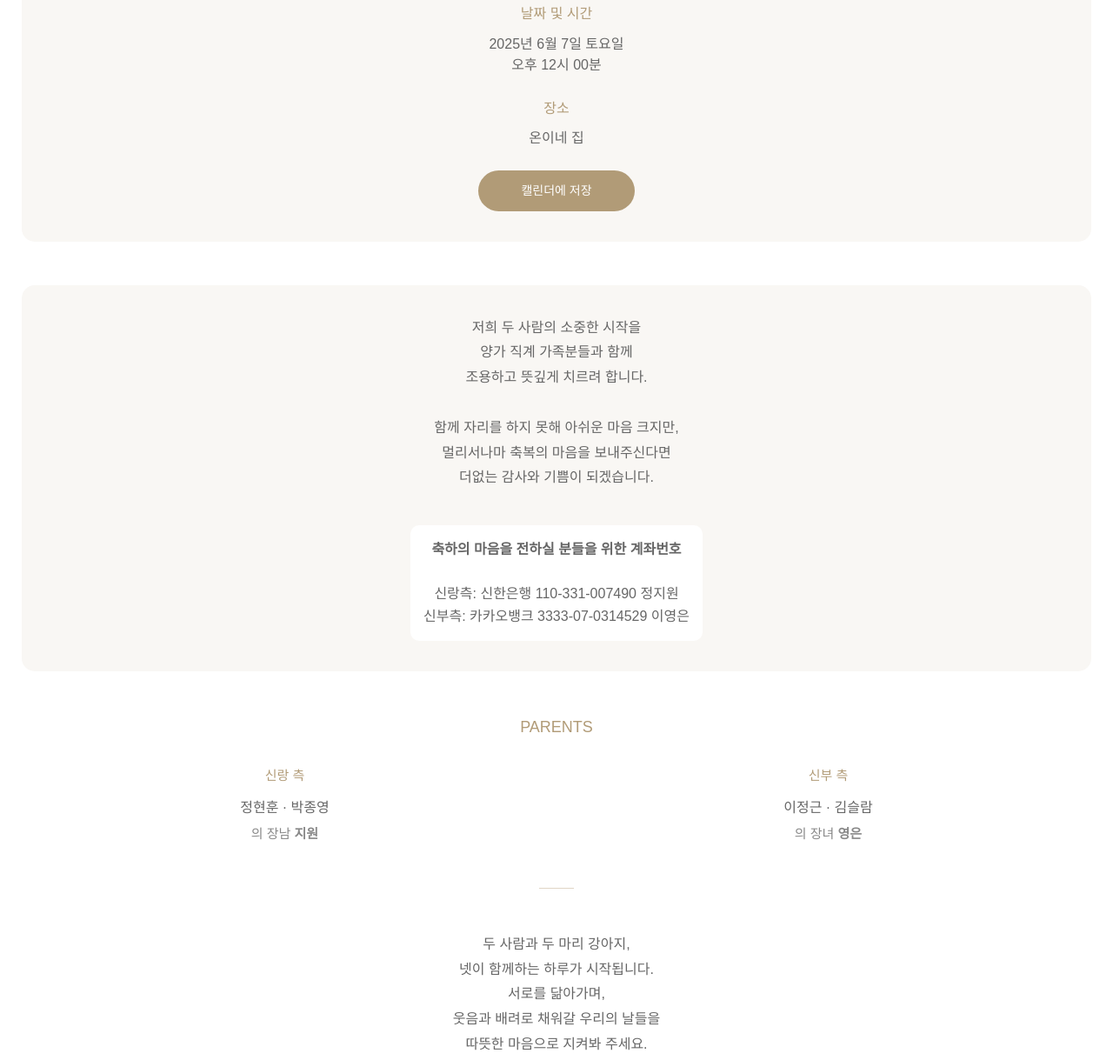
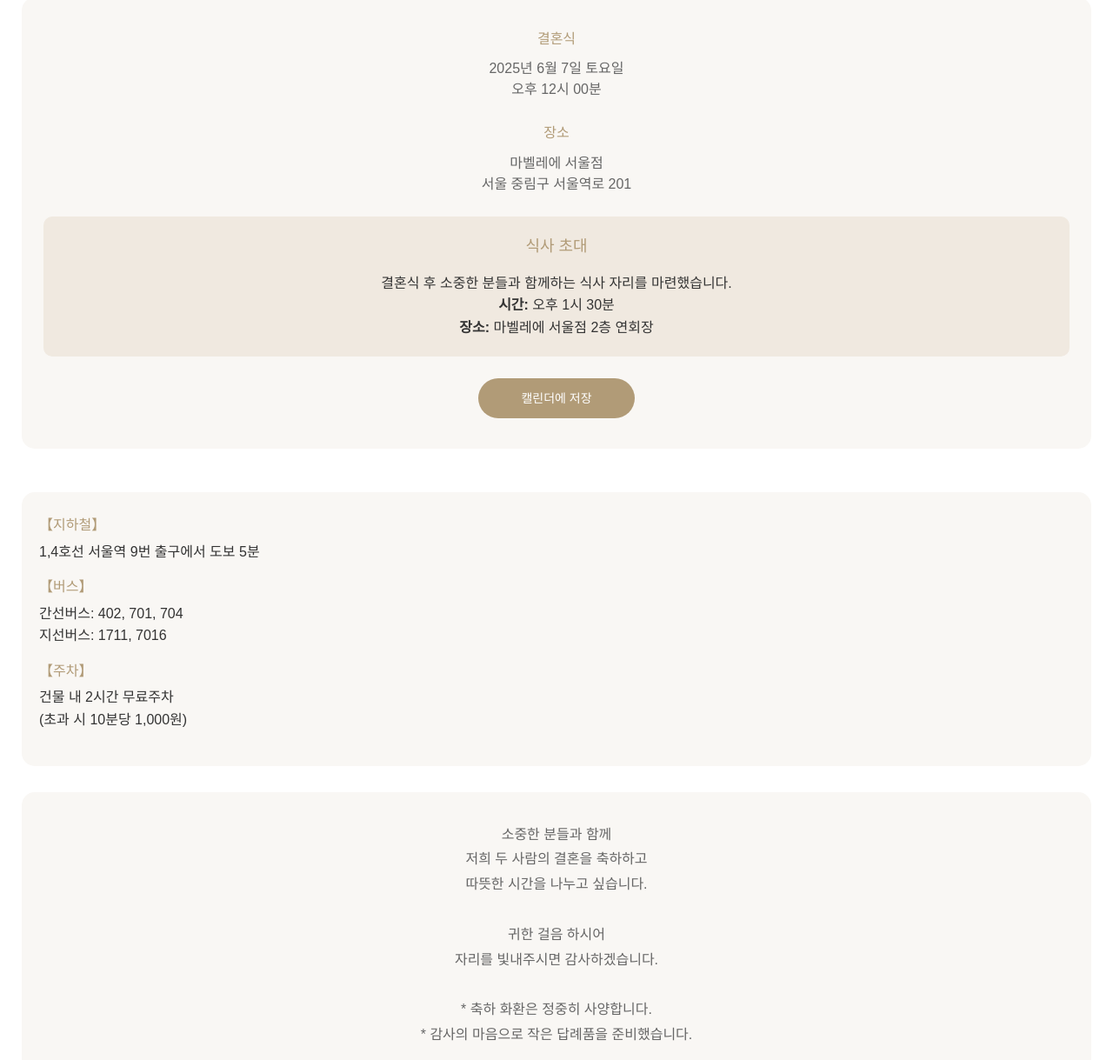
Before and after one commit to stupidcoderJung/we-wedding-party, a plain HTML site: page index.html in a window 1280 px wide. Shown: the part 1471-2690 px from the top of the page at 87% size. Drawn offline with nearby package versions, Linux system fonts and the light colour scheme; a script that the page names is missing.

Commit message:
Update index.html

```diff
--- a/index.html
+++ b/index.html
@@ -20,7 +20,7 @@
                 objectType: 'feed',
                 content: {
                     title: '정지원 ♡ 이영은, 평생을 약속하게 되었습니다',
-                    description: '2025년 6월 7일 토요일 오후 12시 00분, 온이네 집',
+                    description: '2025년 6월 7일 토요일 오후 12시 00분, 마벨레에 서울점',
                     imageUrl: 'https://cdn.pixabay.com/photo/2017/08/08/00/17/wedding-2609901_1280.jpg', // 실제 이미지 URL로 교체 필요
                     link: {
                         mobileWebUrl: 'https://stupidcoderjung.github.io/we-wedding/',
@@ -29,7 +29,7 @@
                 },
                 buttons: [
                     {
-                        title: '우리의 시작을 담았어요',
+                        title: '우리의 결혼식에 초대합니다',
                         link: {
                             mobileWebUrl: 'https://stupidcoderjung.github.io/we-wedding/',
                             webUrl: 'https://stupidcoderjung.github.io/we-wedding/',
@@ -307,6 +307,35 @@
             font-size: 14px;
             margin: 15px 0 30px;
         }
+
+        /* 추가된 스타일 */
+        .dinner-info {
+            margin-top: 20px;
+            background-color: #f0e9e0;
+            border-radius: 10px;
+            padding: 20px;
+            text-align: center;
+        }
+        .dinner-title {
+            font-size: 18px;
+            font-weight: 500;
+            color: #b19b77;
+            margin-bottom: 15px;
+        }
+        .transportation-info {
+            background-color: #f9f7f4;
+            border-radius: 15px;
+            padding: 25px 20px;
+            margin: 30px 0;
+        }
+        .transportation-item {
+            margin-bottom: 15px;
+        }
+        .transportation-title {
+            font-weight: 500;
+            margin-bottom: 5px;
+            color: #b19b77;
+        }
     </style>
 </head>
 <body>
@@ -316,7 +345,7 @@
             <div class="cover-info">
                 <h1 class="couple-names">정지원 <span class="heart-icon">♡</span> 이영은</h1>
                 <p class="wedding-date">2025.06.07 토 오후 12:00</p>
-                <p class="wedding-venue">온이네 집</p>
+                <p class="wedding-venue">마벨레에 서울점</p>
             </div>
         </div>
 
@@ -326,12 +355,13 @@
                     정신없던 남자와 원칙주의자 여자가<br/>
                     강아지를 사이에 두고 운명처럼 만났습니다.<br/>
                     <br/>
-                    덜렁대던 일상엔 질서가 생겼고,<br/>
-                    지나치게 정확했던 하루엔 웃음이 더해졌습니다.<br/>
+                    소중한 분들과 함께<br/>
+                    저희 두 사람의 새로운 시작을 축하하고자 합니다.<br/>
                     <br/>
-                    서로를 닮아가며,<br/>
-                    둘 보다는 넷이 더 따뜻한<br/>
-                    그런 하루들을 살아가려 합니다.
+                    바쁘시더라도 귀한 걸음 하시어<br/>
+                    자리를 빛내주시면 감사하겠습니다.<br/>
+                    <br/>
+                    정지원 & 이영은 드림
                 </p>
             </div>
 
@@ -341,28 +371,56 @@
 
             <div class="details-card">
                 <div class="details-item">
-                    <div class="details-label">날짜 및 시간</div>
+                    <div class="details-label">결혼식</div>
                     <div class="details-text">2025년 6월 7일 토요일<br>오후 12시 00분</div>
                 </div>
 
                 <div class="details-item">
                     <div class="details-label">장소</div>
-                    <div class="details-text">온이네 집</div>
+                    <div class="details-text">마벨레에 서울점<br>서울 중림구 서울역로 201</div>
+                </div>
+
+                <div class="dinner-info">
+                    <div class="dinner-title">식사 초대</div>
+                    <p>결혼식 후 소중한 분들과 함께하는 식사 자리를 마련했습니다.</p>
+                    <p><strong>시간:</strong> 오후 1시 30분</p>
+                    <p><strong>장소:</strong> 마벨레에 서울점 2층 연회장</p>
                 </div>
 
                 <a href="https://calendar.google.com/calendar/render?action=TEMPLATE&text=%EC%A0%95%EC%A7%80%EC%9B%90%20%EC%9D%B4%EC%98%81%EC%9D%80%20%EA%B2%B0%ED%98%BC%EC%8B%9D&dates=20250607T053000Z/20250607T073000Z&details=%EC%A0%95%EC%A7%80%EC%9B%90%20%EC%9D%B4%EC%98%81%EC%9D%80%EC%9D%98%20%EA%B2%B0%ED%98%BC%EC%8B%9D%EC%97%90%20%EC%B4%88%EB%8C%80%ED%95%A9%EB%8B%88%EB%8B%A4&location=%EB%AA%85%EB%8F%99%20%EB%A5%B4%EA%BC%B4%EB%A6%AC%EC%95%BC%20%EA%B7%B8%EB%9E%9C%EB%93%9C%ED%99%80%2C%20%EC%84%9C%EC%9A%B8%ED%8A%B9%EB%B3%84%EC%8B%9C%20%EC%A4%91%EA%B5%AC%20%EB%AA%85%EB%8F%99%EA%B8%B8%2074" target="_blank" class="calendar-button">캘린더에 저장</a>
             </div>
 
+            <div class="transportation-info">
+                <div class="transportation-item">
+                    <div class="transportation-title">【지하철】</div>
+                    <p>1,4호선 서울역 9번 출구에서 도보 5분</p>
+                </div>
+
+                <div class="transportation-item">
+                    <div class="transportation-title">【버스】</div>
+                    <p>간선버스: 402, 701, 704</p>
+                    <p>지선버스: 1711, 7016</p>
+                </div>
+
+                <div class="transportation-item">
+                    <div class="transportation-title">【주차】</div>
+                    <p>건물 내 2시간 무료주차</p>
+                    <p>(초과 시 10분당 1,000원)</p>
+                </div>
+            </div>
+
             <div class="notice-card">
                 <div class="notice-text">
                     <p>
-                        저희 두 사람의 소중한 시작을<br>
-                        양가 직계 가족분들과 함께<br>
-                        조용하고 뜻깊게 치르려 합니다.<br>
+                        소중한 분들과 함께<br>
+                        저희 두 사람의 결혼을 축하하고<br>
+                        따뜻한 시간을 나누고 싶습니다.<br>
                         <br>
-                        함께 자리를 하지 못해 아쉬운 마음 크지만,<br>
-                        멀리서나마 축복의 마음을 보내주신다면<br>
-                        더없는 감사와 기쁨이 되겠습니다.
+                        귀한 걸음 하시어<br>
+                        자리를 빛내주시면 감사하겠습니다.<br>
+                        <br>
+                        * 축하 화환은 정중히 사양합니다.<br>
+                        * 감사의 마음으로 작은 답례품을 준비했습니다.
                     </p>
                 </div>
 
@@ -407,7 +465,7 @@
             </div>
 
             <div class="button-container">
-                <a href="javascript:shareToKakao();" class="button primary-button">우리의 시작을 전해주세요</a>
+                <a href="javascript:shareToKakao();" class="button primary-button">우리의 결혼식에 초대합니다</a>
                 <a href="javascript:openKakaopay();" class="button secondary-button">마음 전하기</a>
             </div>
         </div>
@@ -483,9 +541,31 @@
     });
 </script>
 
-<audio autoplay loop controls>
+<!-- 음악 재생 버튼 추가 -->
+<div style="position: fixed; bottom: 20px; right: 20px; z-index: 1000; background-color: rgba(177, 155, 119, 0.8); border-radius: 50%; width: 50px; height: 50px; display: flex; justify-content: center; align-items: center; box-shadow: 0 2px 5px rgba(0,0,0,0.2);">
+    <button id="playMusic" style="background: none; border: none; cursor: pointer; width: 100%; height: 100%; display: flex; justify-content: center; align-items: center;">
+        <svg width="24" height="24" viewBox="0 0 24 24" fill="white">
+            <path d="M8 5v14l11-7z"/>
+        </svg>
+    </button>
+</div>
+
+<audio id="bgMusic" loop>
   <source src="lovely.mp3" type="audio/mpeg">
 </audio>
 
+<script>
+  document.getElementById('playMusic').addEventListener('click', function() {
+    var music = document.getElementById('bgMusic');
+    if (music.paused) {
+      music.play();
+      this.innerHTML = '<svg width="24" height="24" viewBox="0 0 24 24" fill="white"><path d="M6 19h4V5H6v14zm8-14v14h4V5h-4z"/></svg>';
+    } else {
+      music.pause();
+      this.innerHTML = '<svg width="24" height="24" viewBox="0 0 24 24" fill="white"><path d="M8 5v14l11-7z"/></svg>';
+    }
+  });
+</script>
+
 </body>
 </html>
```
